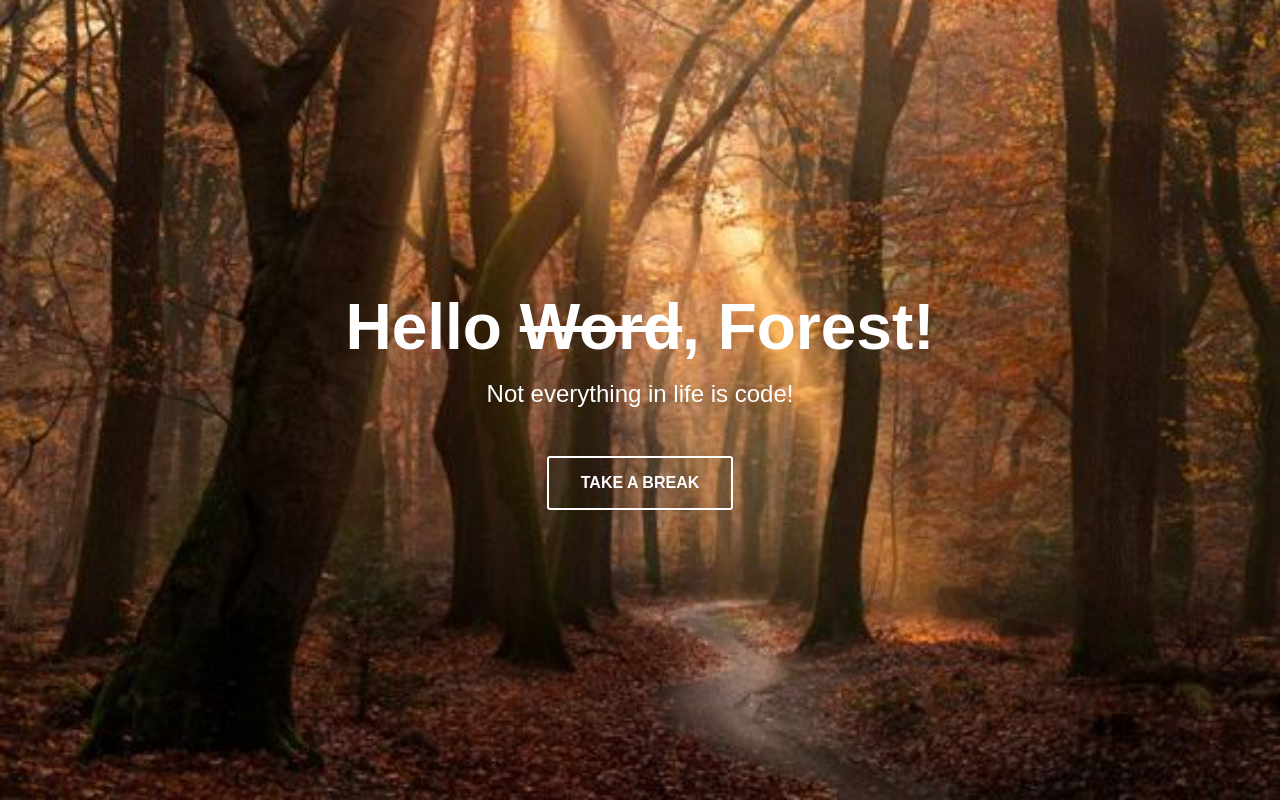
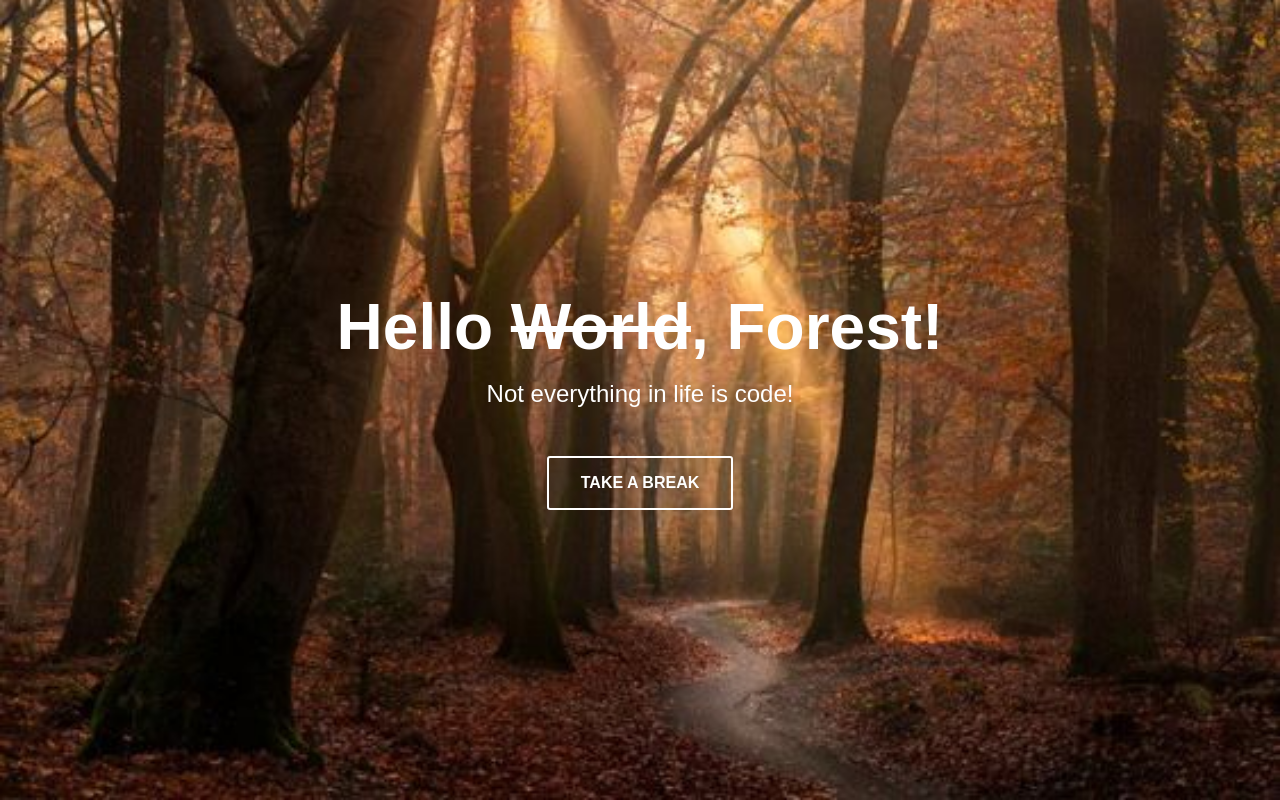
Before and after one commit to beatriz-euan/TakeABreak, a plain HTML site: page index.html in a window 1280 px wide. Drawn offline with Linux system fonts and the light colour scheme.

Commit message:
Update index.html

```diff
--- a/index.html
+++ b/index.html
@@ -8,7 +8,7 @@
 </head>
 <body>
     <main class="main-image">
-        <h1>Hello <span class="strike">Word</span>, Forest!</h1>
+        <h1>Hello <span class="strike">World</span>, Forest!</h1>
         <p>Not everything in life is code!</p>
         <a href="https://noises.online/" target="_blank"><button class="btn">Take a break</button></a>
     </main>
```
